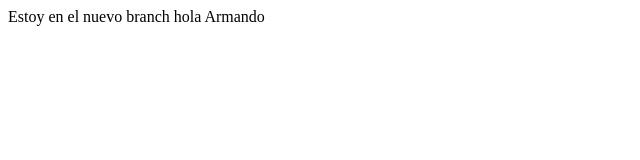
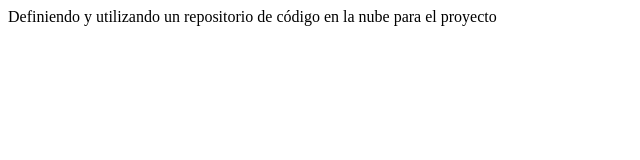
Before and after one commit to avalerar/Practica1, a plain HTML site: page index.html in a window 1280 px wide. Shown: the whole page, without its empty margins (0-640 px from the left). Drawn offline with Linux system fonts and the light colour scheme.

Commit message:
add: cambios

```diff
--- a/index.html
+++ b/index.html
@@ -6,7 +6,8 @@
     <title>Document</title>
 </head>
 <body>
-    Estoy en el nuevo branch hola Armando
+  Definiendo y utilizando un repositorio de código en la nube
+  para el proyecto
 
 </body>
 </html>
```
